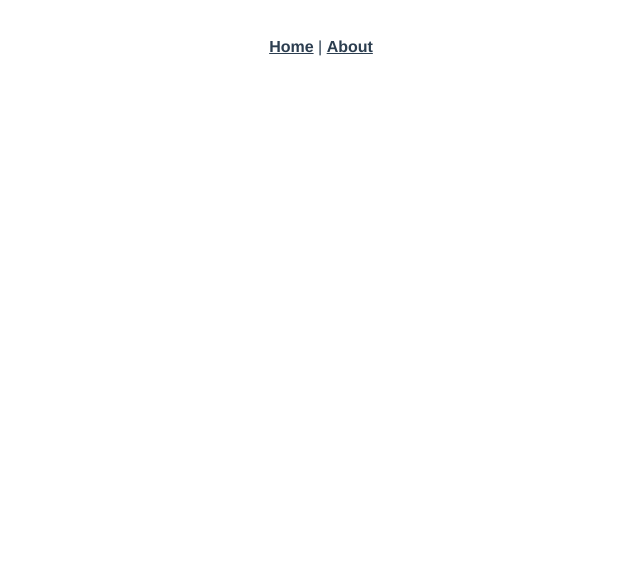
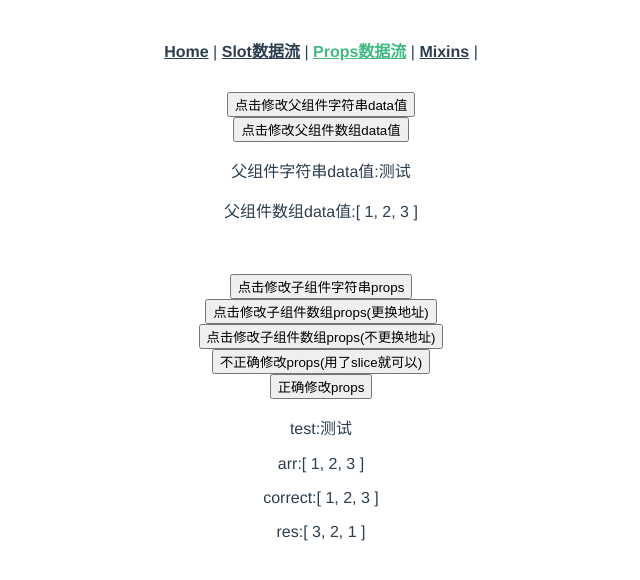
Before and after one commit to MYBOY2200/learn-vue, a Vue app: page /props in a window 1280 px wide. Shown: the top 580 px of the page, without its empty margins (319-959 px from the left). Built offline with nearby package versions, Linux system fonts and the light colour scheme.

Commit message:
'初始化'

```diff
--- a/src/App.vue
+++ b/src/App.vue
@@ -2,7 +2,9 @@
   <div id="app">
     <div id="nav">
       <router-link to="/">Home</router-link> |
-      <router-link to="/about">About</router-link>
+      <router-link to="/slot">Slot数据流</router-link> |
+      <router-link to="/props">Props数据流</router-link> |
+      <router-link to="/mixins">Mixins</router-link> |
     </div>
     <router-view/>
   </div>
--- /dev/null
+++ b/src/assets/js/mixins.js
@@ -0,0 +1,8 @@
+//在多个组件之间有相似的代码逻辑可以使用mixin
+export const testMixin = {
+    computed: {
+        myTest() {
+            return '测试mixin'
+        }
+    }
+}
--- a/src/router/index.js
+++ b/src/router/index.js
@@ -11,12 +11,19 @@ const routes = [
     component: Home
   },
   {
-    path: '/about',
-    name: 'About',
-    // route level code-splitting
-    // this generates a separate chunk (about.[hash].js) for this route
-    // which is lazy-loaded when the route is visited.
-    component: () => import(/* webpackChunkName: "about" */ '../views/About.vue')
+    path: '/slot',
+    name: 'Slot',
+    component: () => import('../views/slot/Slot.vue')
+  },
+  {
+    path: '/props',
+    name: 'Props',
+    component: () => import('../views/props单向数据流/PropsFather.vue')
+  },
+  {
+    path: '/mixins',
+    name: 'Mixins',
+    component: () => import('../views/mixins/Mixins.vue')
   }
 ]
 
--- a/src/views/About.vue
+++ /dev/null
@@ -1,5 +0,0 @@
-<template>
-  <div class="about">
-    <h1>This is an about page</h1>
-  </div>
-</template>
--- /dev/null
+++ b/src/views/mixins/Mixins.vue
@@ -0,0 +1,19 @@
+<template>
+    <div>
+        <p>{{myTest}}</p>
+        <p>{{myComputed}}</p>
+    </div>
+</template>
+
+<script>
+import {testMixin} from '../../assets/js/mixins.js'
+export default {
+    //在组件中另外写的代码会覆盖掉写好的mixins
+    mixins: [testMixin],
+    computed: {
+        myComputed(){
+            return '组件computed'
+        }
+    }
+}
+</script>
--- /dev/null
+++ b/src/views/props单向数据流/PropsChild.vue
@@ -0,0 +1,48 @@
+<template>
+    <div>
+        <!-- 在子组件手动改props的简单类型数据vue会发出警告,只能改变子组件的值,父组件的值不受影响 -->
+        <div><button @click="test = '子组件字符串props改动'">点击修改子组件字符串props</button></div>
+
+        <!-- 会报错，但此props跟父组件的data已经不是同一个地址,父组件data值不会跟着改变 -->
+        <div><button @click="arr = [7,8,9]">点击修改子组件数组props(更换地址)</button></div>
+        <!-- 不会报错，传值是同一个地址的原因，父组件也会跟着改变，所以不推荐直接修改props，想修改可以另起在子组件另起一个data并用slice，或者computed不修改 -->
+        <div><button @click="$set(arr,'0',10)">点击修改子组件数组props(不更换地址)</button></div>
+
+        <!-- 同上传址的原因,不能直接修改引用类型数据本身(若用了slice就可以) -->
+        <div><button @click="$set(correct,'0',11)">不正确修改props(用了slice就可以)</button></div>
+
+        <!-- 更改了引用之后可以随意修改，即赋值一个原本数组的复制品或另一个数组 -->
+        <div><button @click="correct = []">正确修改props</button></div>
+
+        <p>test:{{test}}</p>
+        <p>arr:{{arr}}</p>
+        <p>correct:{{correct}}</p>
+        <p>res:{{res}}</p>
+    </div>
+</template>
+
+<script>
+export default {
+    props: {
+        test: {
+            type: String,
+            default: ''
+        },
+        arr: {
+            type: Array,
+            default: []
+        }
+    },
+    data() {
+        return {
+            //用了slice后，地址就不是同一个，可以放心修改也不会影响父组件
+            correct: this.arr.slice()
+        }
+    },
+    computed: {
+        res() {
+            return this.arr.slice().reverse()
+        }
+    }
+}
+</script>
--- /dev/null
+++ b/src/views/props单向数据流/PropsFather.vue
@@ -0,0 +1,27 @@
+<template>
+    <div>
+        <!-- 父组件data值改变,子组件中所有的 prop 都将会刷新为最新的值 -->
+        <div><button @click="txt = '改变父组件字符串data值'">点击修改父组件字符串data值</button></div>
+        <div><button @click="arr = [4,5,6]">点击修改父组件数组data值</button></div>
+        <p>父组件字符串data值:{{txt}}</p>
+        <p>父组件数组data值:{{arr}}</p>
+        <br>
+        <br>
+        <props-child :test="txt" :arr="arr"></props-child>
+    </div>
+
+</template>
+<script>
+import PropsChild from './PropsChild.vue'
+export default {
+    data(){
+        return {
+            txt: '测试',
+            arr: [1,2,3]
+        }
+    },
+    components: {
+        PropsChild
+    }
+}
+</script>
--- /dev/null
+++ b/src/views/slot/Slot.vue
@@ -0,0 +1,26 @@
+<template>
+  <div>
+    <slot-component>
+      <template v-slot:aaa="slotProps">
+        <div>
+          <p>我是父组件的值:{{ test }}</p>
+          <p>我是子组件的值:{{ slotProps.test }}</p>
+        </div>
+      </template>
+    </slot-component>
+  </div>
+</template>
+
+<script>
+import SlotComponent from "./SlotComponent.vue";
+export default {
+  data() {
+    return {
+      test: "父组件data值",
+    };
+  },
+  components: {
+    SlotComponent,
+  },
+};
+</script>
--- /dev/null
+++ b/src/views/slot/SlotComponent.vue
@@ -0,0 +1,16 @@
+<template>
+    <div>
+        <h1>插槽数据流</h1>
+        <!-- <slot>默认内容</slot> -->
+        <slot name='aaa' :test="childTest"></slot>
+    </div>
+</template>
+<script>
+export default {
+    data() {
+        return {
+            childTest: '子组件数据'
+        }
+    }
+}
+</script>
```
